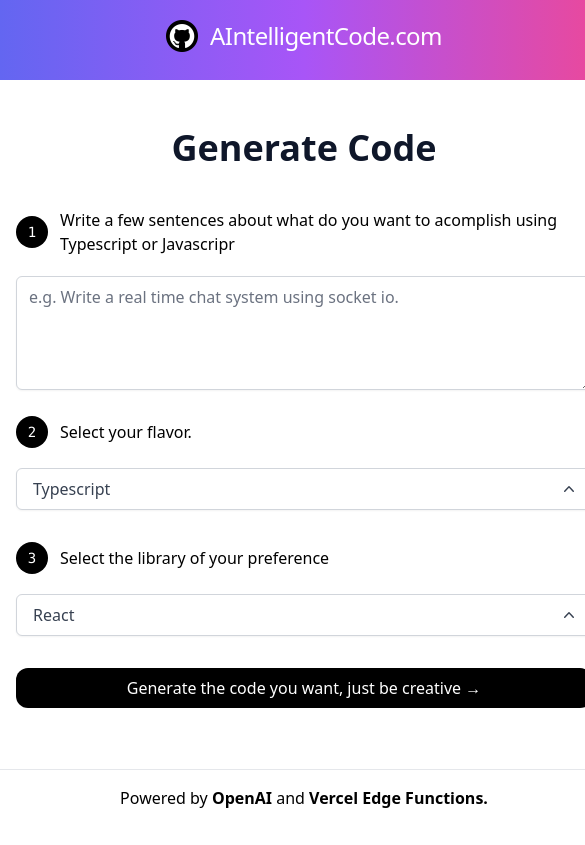
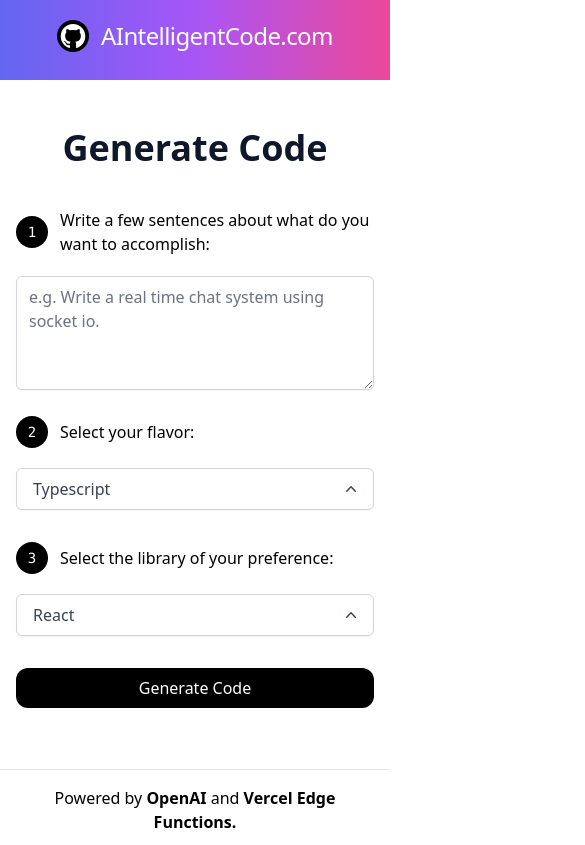
Before and after one commit to roznerx/open-ai-api, a Next.js app: page / in a window 390 px wide. Shown: the top 845 px of the page, 585 px wide, since content can reach past the window. Built offline with nearby package versions, Linux system fonts and the light colour scheme.

Commit message:
Code generator ai fine tune (#3)
* logic change

* tailwind config

* bg color and responsive

```diff
--- a/components/Header.tsx
+++ b/components/Header.tsx
@@ -3,7 +3,7 @@
 
 export default function Header() {
   return (
-    <div className="bg-gradient-to-r from-indigo-500 text-center via-purple-500 to-pink-500 content-center flex w-full lg:w-full pb-7 px-2">
+    <div className="bg-gradient-to-r from-indigo-500  via-purple-500 to-pink-500 content-center flex w-full lg:w-full pb-7 px-2">
       <header className="m-auto mt-5">
         <Link href="/" className="flex space-x-3">
           <Image
--- a/pages/index.tsx
+++ b/pages/index.tsx
@@ -20,15 +20,9 @@
   let libElements: ElementType[] = ["React" , "Vue"];
   let langElements: ElementType[] = ["Typescript", "Javascript"];
 
-  // console.log("Streamed response: ", generatedCode);
-  // console.log("lib: ", lib);
-
   const prompt =
-  langElement === "Typescript"
-      ? `Generate an App, written in Typescript and ${lib}, clearly labeled "1.","2." and "3.". Make sure to write the App based on this context: ${codeSentence}${
-          codeSentence.slice(-1) === "." ? "" : "."
-        }`
-      : `Generate 2 ${langElement} twitter bios with no hashtags and clearly labeled "1." and "2.". Make sure each generated bio is at least 14 words and at max 20 words and base them on this context: ${codeSentence}${
+      `Generate code written in ${langElement} and ${lib}, clearly labeled "1." with and no additional comments.
+      Make sure to comment on the generated code and write the code based on this context: ${codeSentence}${
           codeSentence.slice(-1) === "." ? "" : "."
         }`;
 
@@ -61,11 +55,16 @@
     const reader = data.getReader();
     const decoder = new TextDecoder();
     let done = false;
-
+    let counter = 0;
     while (!done) {
+      ++counter;
       const { value, done: doneReading } = await reader.read();
       done = doneReading;
-      const chunkValue = decoder.decode(value);
+      let chunkValue = decoder.decode(value);
+      // console.log(`🚀 ${counter} - chunkValue Before: `, chunkValue)
+      // chunkValue.replace('', '🔥🔥🔥🔥🔥🔥🔥')
+      // generatedCode.replace('', '🔥🔥🔥🔥🔥🔥🔥')
+      // console.log(`🚀 ${counter} - chunkValue is empty 🔥: `, chunkValue == '')
       setGeneratedCode((prev) => prev + chunkValue);
       if (done) {
         setLoading(false);
@@ -77,7 +76,7 @@
   };
 
   return (
-    <div className="flex min-w-max mx-auto flex-col items-center justify-center min-h-screen">
+    <div className="flex w-full flex-col items-center justify-center min-h-screen">
       <Head>
         <title>AIntelligent Code Generator</title>
         <link rel="icon" href="/favicon.ico" />
@@ -96,7 +95,7 @@
           1
           </div>
             <p className="text-left font-medium">
-              Write a few sentences about what do you want to acomplish using Typescript or Javascripr
+              Write a few sentences about what do you want to accomplish:
             </p>
           </div>
           <textarea
@@ -112,7 +111,7 @@
           <div className="p-4 text-white rounded-full bg-black flex items-center justify-center font-mono h-5 w-5 text-sm">
           2
           </div>
-            <p className="text-left font-medium">Select your flavor.</p>
+            <p className="text-left font-medium">Select your flavor:</p>
           </div>
           <div className="block">
             <DropDown elements={langElements} element={langElement} setElement={(newElement) => setLangElement(newElement)} />
@@ -123,7 +122,7 @@
           <div className="p-4 text-white rounded-full bg-black flex items-center justify-center font-mono h-5 w-5 text-sm">
           3
           </div>
-            <p className="text-left font-medium">Select the library of your preference</p>
+            <p className="text-left font-medium">Select the library of your preference:</p>
           </div>
 
           <div className="block">
@@ -132,10 +131,11 @@
 
           {!loading && (
             <button
+              // bg-gradient-to-r from-pink-500  via-purple-500 to-indigo-500
               className="bg-black rounded-xl text-white font-medium px-4 py-2 sm:mt-10 mt-8 hover:bg-black/80 w-full"
               onClick={(e) => generateCode(e)}
             >
-              Generate the code you want, just be creative &rarr;
+              Generate Code
             </button>
           )}
           {loading && (
@@ -154,7 +154,7 @@
         />
         <hr className="h-px bg-gray-700 border-1 dark:bg-gray-700" />
         <ResizablePanel>
-          <AnimatePresence mode="wait">
+          <AnimatePresence mode="popLayout">
             <motion.div className="space-y-10 my-10">
               {generatedCode && (
                 <>
@@ -163,32 +163,34 @@
                       Your generated code:
                     </h2>
                   </div>
-                  <div className="space-y-8 flex flex-col items-center justify-center max-w-xl mx-auto">
+                  <div className="flex flex-col items-center justify-center mx-auto ">
                     {generatedCode
                       .substring(generatedCode.indexOf("1") + 0)
                       .split("1.")
                       .map((generated, idx) => {
-                        // if (idx === 0) {
-                        //   return
-                        // }
+                        if (idx === 0) {
+                          return
+                        }
                         return (
                           <div
-                            className="bg-white text-left min-w-full w-fit rounded-xl shadow-md p-4 hover:bg-gray-100 transition cursor-copy border px-2"
-                            onClick={() => {
-                              navigator.clipboard.writeText(generated);
-                              toast("Code copied to clipboard", {
-                                icon: "✂️",
-                              });
-                            }}
+                            className="bg-white text-left  sm:w-auto lg:w-2/3 rounded-xl shadow-md p-4 hover:bg-gray-100 transition border px-2"
+                            // onClick={() => {
+                            //   navigator.clipboard.writeText(generated);
+                            //   toast("Code copied to clipboard", {
+                            //     icon: "✂️",
+                            //   });
+                            // }}
                             key={generated}
                           >
+
+                            {/* <div id="parent" className="[&>*:nth-child(1)_code:nth-child(2)_span]:h-0"> */}
                               <CopyBlock
-                              className="w-auto bg-white"
                                 text={generated}
                                 showLineNumbers
                                 language={langElement === "Typescript" ? "tsx" : "jsx"}
                                 theme={dracula}
                               />
+                            {/* </div> */}
                           </div>
                         );
                       })}
--- a/tailwind.config.js
+++ b/tailwind.config.js
@@ -9,6 +9,17 @@
     "./app/**/*.{js,ts,jsx,tsx}",
   ],
   theme: {
+    screens: {
+      sm: '640px',
+
+      md: '768px',
+
+      lg: '1024px',
+
+      xl: '1280px',
+
+      '2xl': '1536px',
+    },
     extend: {},
   },
   plugins: [require("@tailwindcss/forms"), require("@headlessui/tailwindcss")],
```
Lines whose indentation alone changed are shown as unchanged.
